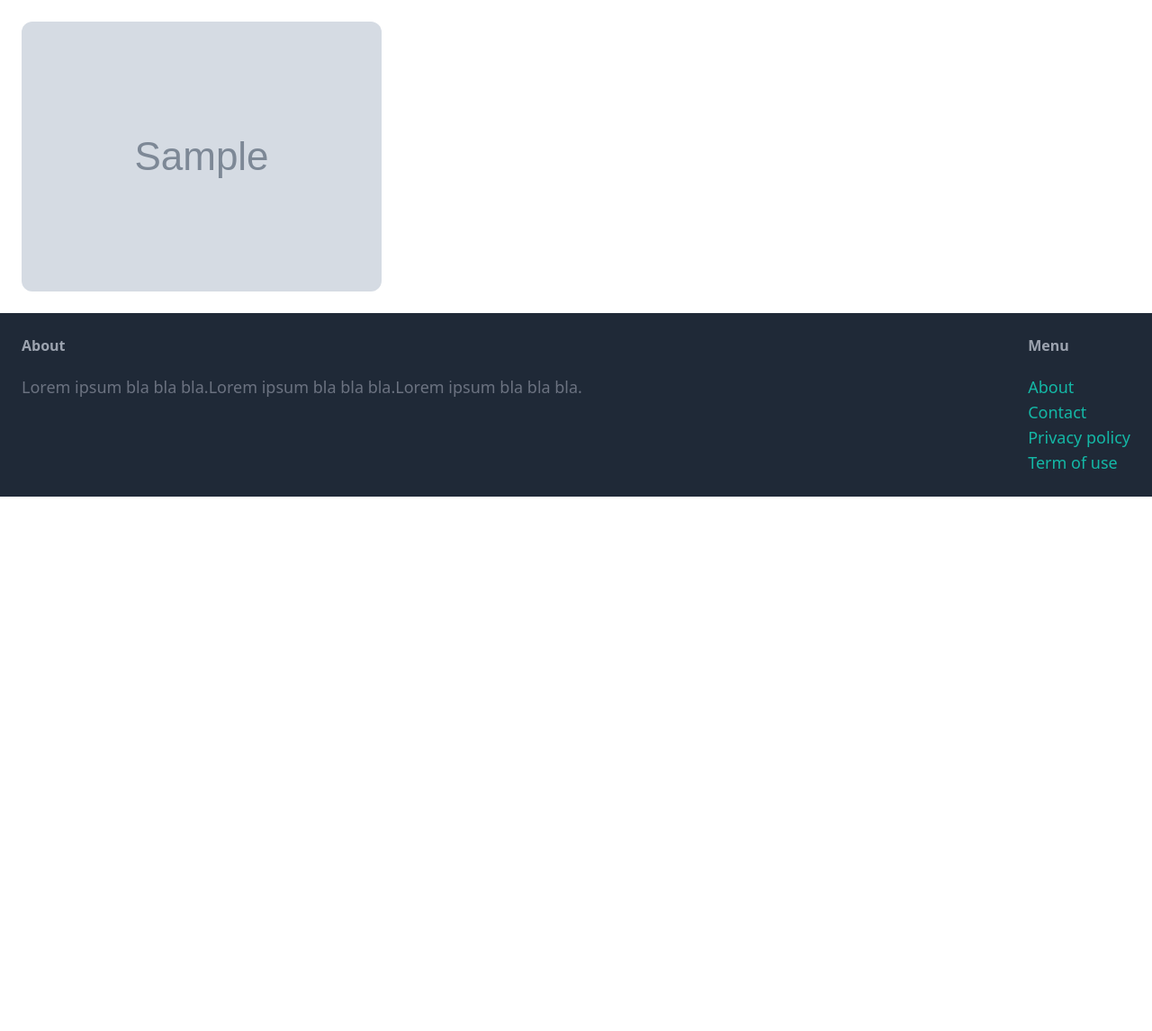
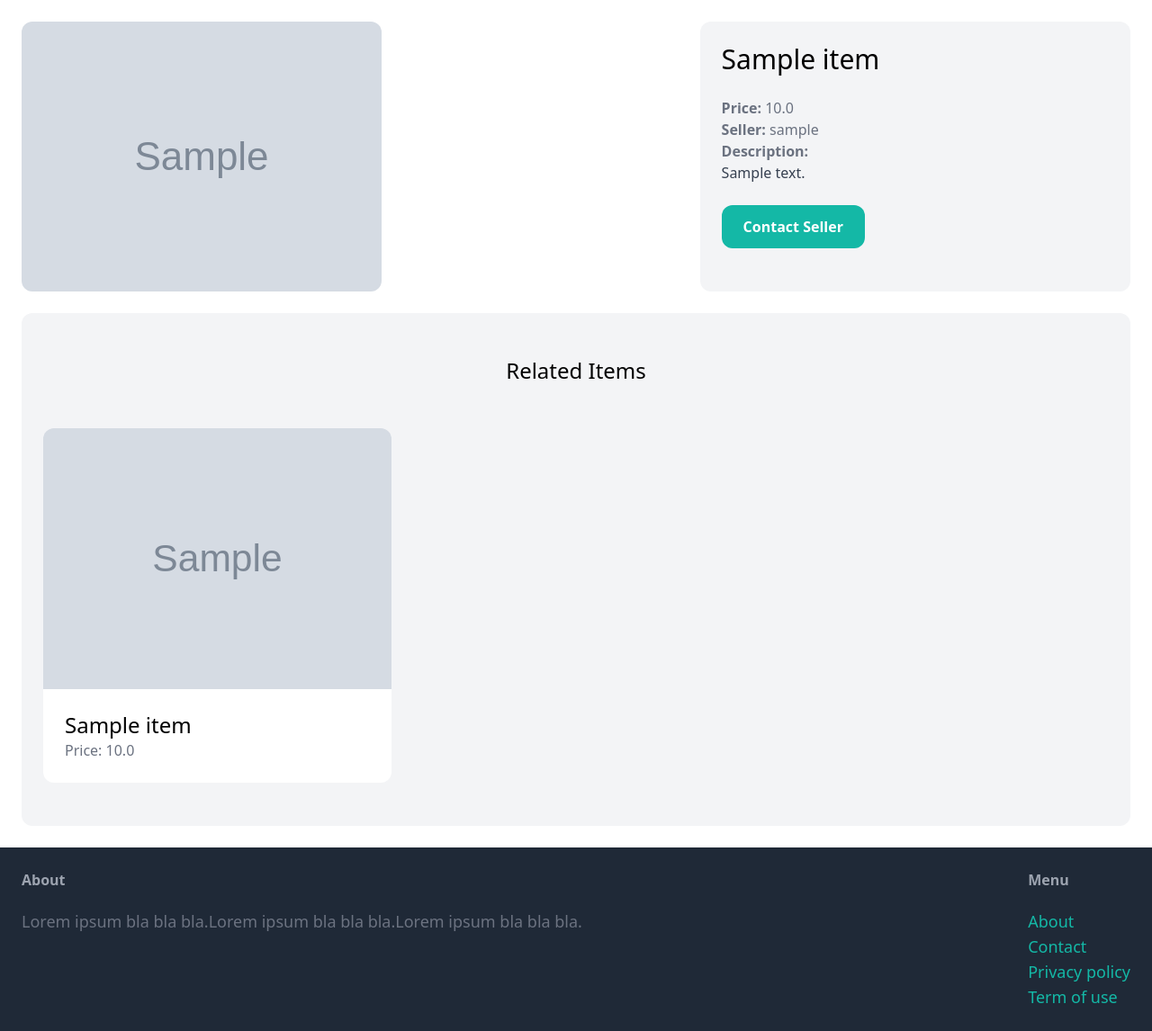
Before and after one commit to ismoil27/django-project, a Django app: template puddle/item/templates/item/detail.html in a window 1280 px wide. Shown: the part 77-1223 px from the top of the page at 90% size. Before the commit the page ends 629 px from the top, so only its background shows below. Run offline with Django 5.2, Linux system fonts and the light colour scheme; the template is opened without the code that fills it: values that come from a table or form of the project are taken from there, others are empty; tables that the repository leaves empty hold one stand-in row (values such as "Sample post"); grey boxes marked "Sample" are stand-in pictures; some libraries are stand-ins or nearby versions.

Commit message:
feat: developing detail page for products

```diff
--- a/puddle/core/templates/core/index.html
+++ b/puddle/core/templates/core/index.html
@@ -10,9 +10,9 @@ Welcome
     <div class="grid grid-cols-3 gap-3">
         {% for item in items %}
         <div>
-            <a href="#">
+            <a href="{% url 'item:detail' item.id %}">
                 <div>
-                    <img src="{{item.image.url}}" class="rounded-t-xl hover:rounded-t-2xl"/>
+                    <img src="{{item.image.url}}" class="rounded-t-xl hover:rounded-t-2xl" />
                 </div>
                 <div class="p-6 bg-white rounded-b-xl">
                     <h2 class='text-2xl'>{{item.name}}</h2>
--- a/puddle/item/models.py
+++ b/puddle/item/models.py
@@ -16,7 +16,7 @@ class Category(models.Model):
 class Item(models.Model):
     category = models.ForeignKey(Category, related_name='items', on_delete=models.CASCADE)
     name = models.CharField(max_length=255)
-    decription=models.TextField(blank=True, null=True)
+    description=models.TextField(blank=True, null=True)
     price = models.FloatField()
     image = models.ImageField(upload_to='item_images', blank=True, null=True)
     is_sold = models.BooleanField()
--- a/puddle/item/templates/item/detail.html
+++ b/puddle/item/templates/item/detail.html
@@ -5,5 +5,37 @@
     <div class="col-span-3">
         <img src="{{item.image.url}}" class="rounded-xl"/>
     </div>
+
+    <div class="col-span-2 p-6 bg-gray-100 rounded-xl">
+        <h1 class="mb-6 text-3xl">{{item.name}}</h1>
+         <p class="text-gray-500"><strong>Price: </strong>{{item.price}}</p>
+         <p class="text-gray-500"><strong>Seller: </strong>{{item.created_by.username}}</p>
+
+        {% if item.description%}
+         <p class="text-gray-700">
+            <strong class="text-gray-500">Description:</strong> <br/>
+            {{item.description}}
+         </p>
+         {% endif %}
+         <a href="#" class="inline-block mt-6 px-6 py-3 text-l font-semibold bg-teal-500 text-white rounded-xl hover:bg-teal-700">Contact Seller </a>
+    </div>
 </div>
+<div class="mt-6 px-6 py-12 bg-gray-100 rounded-xl">
+    <h2 class="mb-12 text-2xl text-center">Related Items</h2>
+    <div class="grid grid-cols-3 gap-3">
+        {% for item in related_items %}
+        <div>
+            <a href="{% url 'item:detail' item.id %}">
+                <div>
+                    <img src="{{item.image.url}}" class="rounded-t-xl hover:rounded-t-2xl" />
+                </div>
+                <div class="p-6 bg-white rounded-b-xl">
+                    <h2 class='text-2xl'>{{item.name}}</h2>
+                    <p class='text-gray-500'>Price: {{item.price}}</p>
+                </div>
+            </a>
+        </div>
+        {% endfor %}
+    </div>
+ </div>
 {% endblock%}
--- a/puddle/item/views.py
+++ b/puddle/item/views.py
@@ -4,7 +4,9 @@ from .models import Item
 
 def detail(request, pk):
     item = get_object_or_404(Item, pk=pk)
+    related_items = Item.objects.filter(category=item.category, is_sold=False).exclude(pk=pk)[0:3]
 
     return render(request, 'item/detail.html', {
-        'item': item
+        'item': item,
+        'related_items': related_items
     })
--- a/puddle/puddle/urls.py
+++ b/puddle/puddle/urls.py
@@ -6,6 +6,7 @@ from core.views import index, contact
 
 urlpatterns = [
     path('', index, name='index'),
+    path('item/', include('item.urls')),
     path('contact/', contact, name='contact'),
     path("admin/", admin.site.urls),
 ]
```
Also changed, not shown: puddle/item/migrations/0003_rename_decription_item_description.py (added), puddle/media/item_images/toy_elephent.webp (added).
